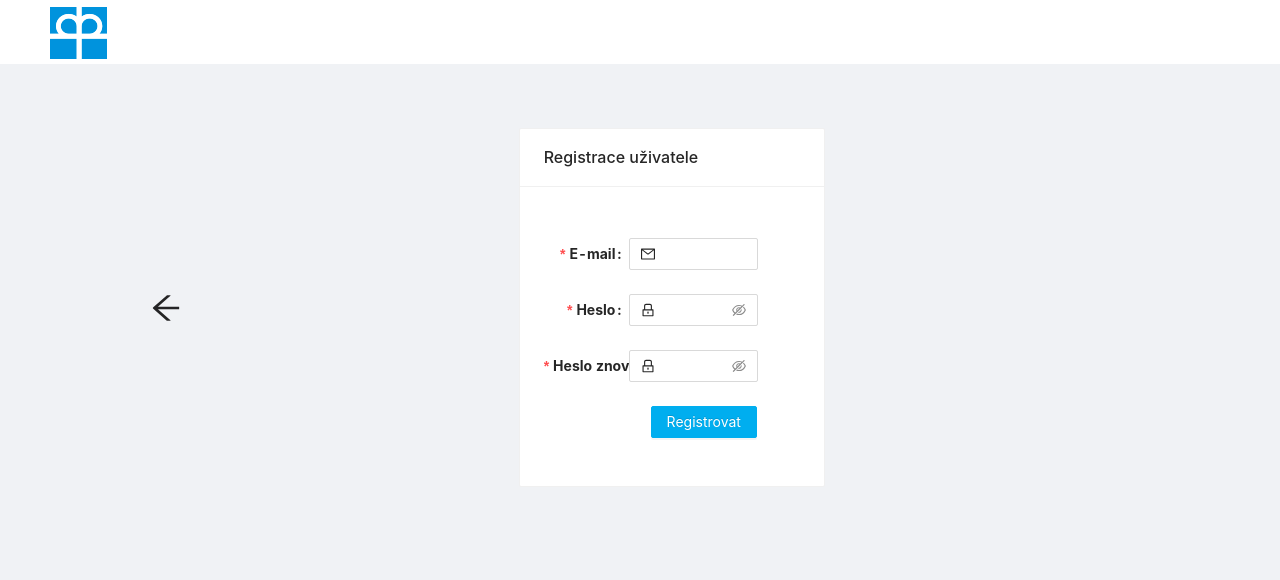
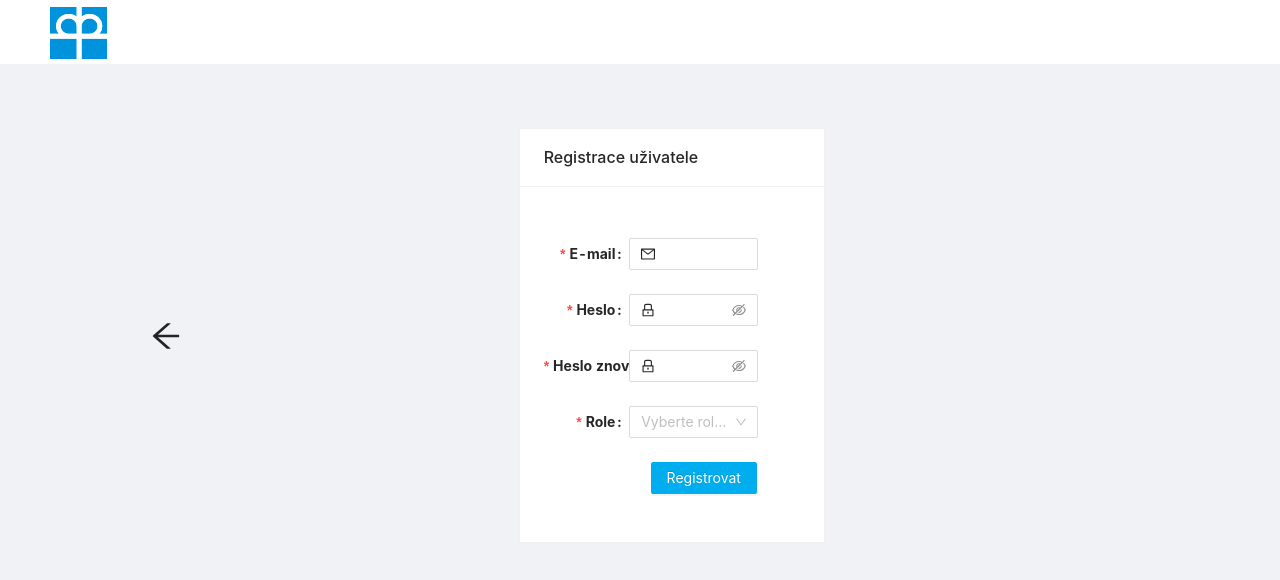
Before and after one commit to Slagee/NoName, a React (Create React App) app in the folder Code/client/: page /userRegistration in a window 1280 px wide. Shown: the top 580 px of the page. Built offline with nearby package versions, Linux system fonts and the light colour scheme.

Commit message:
pokus o registraci:(((

```diff
--- a/Code/client/src/components/userRegistration/UserRegistration.jsx
+++ b/Code/client/src/components/userRegistration/UserRegistration.jsx
@@ -1,16 +1,27 @@
 import React from 'react';
 import 'antd/dist/antd.css';
-import { Form, Input, Button, Checkbox, Row, Card, Col } from 'antd';
+import { Form, Input, Button, Row, Card, Col , Select} from 'antd';
+import authenticationService from '../../services/authentication/authentication';
 import './UserRegistration.css'
 import { LockOutlined, MailOutlined} from "@ant-design/icons/lib/icons";
 import { useForm } from "antd/lib/form/Form";
 import { ArrowLeftOutlined } from "@ant-design/icons/lib/icons";
 
 export default function UserRegistration() {
+  const { Option } = Select;
   const [form] = useForm();
-  const onFinish = (values) => {
-  console.log('Success:', values);
-};
+  const onFinish = async (values) => {
+    await authenticationService.register(values).then((res) => {
+        if (res === "") {
+            alert("Registrace neúspěšná.");
+        } else {
+            alert("Úspěšná registrace, můžete se přihlásit.");
+        }
+
+    }).catch((error) => {
+        console.log(error);
+});
+}
 
 const onFinishFailed = (errorInfo) => {
   console.log('Failed:', errorInfo);
@@ -28,8 +39,8 @@ return (
       initialValues={{ remember: true,}}
       onFinish={onFinish}
       onFinishFailed={onFinishFailed}
-    autoComplete="off"
-    >
+      autoComplete="off"
+      >
     <Form.Item
       label="E-mail"
       name="e-mail"
@@ -49,9 +60,23 @@ return (
     <Form.Item
       label="Heslo znovu"
       name="againpassword"
-      rules={[{required: true, message: 'Vyplňte heslo! Hesla se neshodují! ',},]}
+      rules={[{required: true, message: 'Vyplňte heslo! Hesla se neshodují!'}]}
     >
       <Input.Password onChange={e => form.setFieldsValue(e.target.value)} prefix={<LockOutlined className="site-form-item-icon" />}/>
+    </Form.Item>
+
+    <Form.Item
+      label="Role"
+      name="permissionName"
+      rules={[{required: true, message: 'Vyberte roli!'}]}>
+      <Select
+          placeholder="Vyberte roli pro zaměstnance"
+          allowClear
+        >
+          <Option value="ROLE_ADMIN">Administrátor</Option>
+          <Option value="ROLE_ACCOUNTANT">Účetní</Option>
+          <Option value="ROLE_HR">Human Resources</Option>
+        </Select>
     </Form.Item>
 
     <Form.Item
--- a/Code/client/src/services/authentication/authentication.js
+++ b/Code/client/src/services/authentication/authentication.js
@@ -25,6 +25,27 @@ class AuthService {
         });
     }
 
+    async register(credentials) {
+        return fetch("http://185.28.102.174:8080/user/registration",
+        {
+            method: 'POST',
+            body: JSON.stringify(credentials)
+        })
+        .then((res) => {
+            if (res.ok) {
+                message.success("Registrace úspěšná");
+                return res.text()
+            }
+            else {
+                message.error("Něco se nepovedlo");
+                return ""
+            }
+        })
+        .catch((err) => {
+            console.log(err)
+        });
+    }
+
     logout() {
         localStorage.removeItem("username");
         localStorage.removeItem('token');
```
